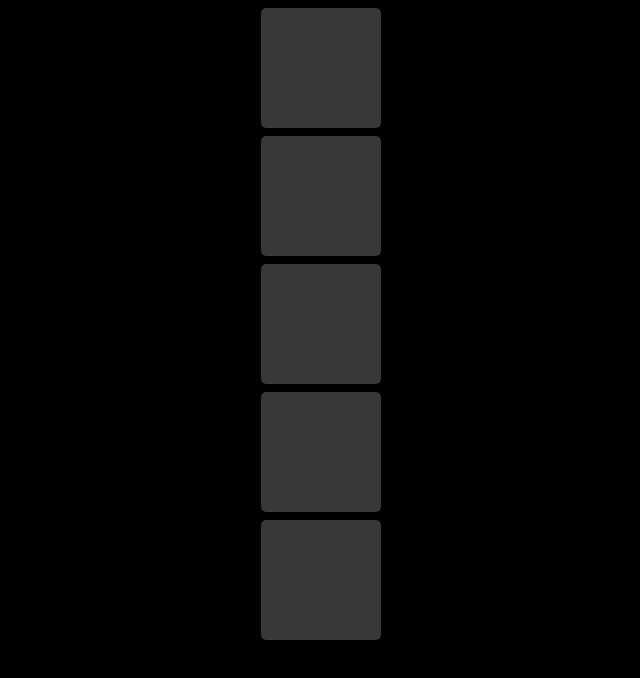
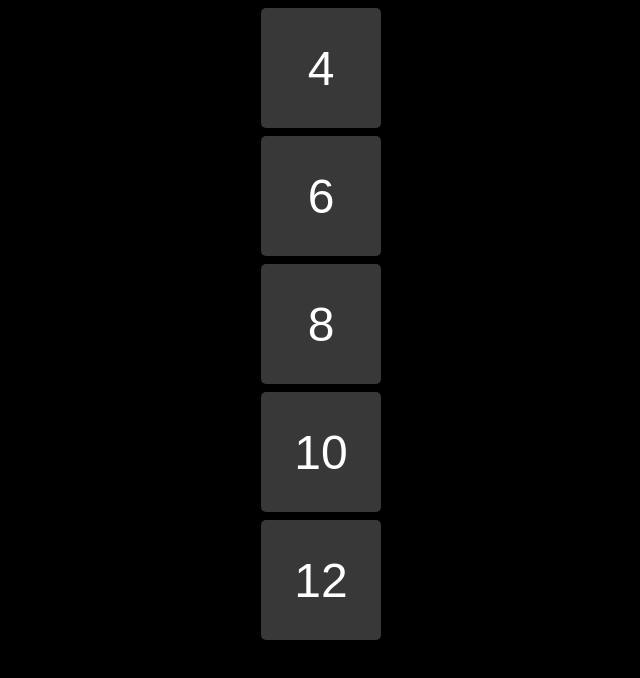
Before and after one commit to PhilipRead/ReactPractice1, a React (Create React App) app: page / in a window 1280 px wide. Shown: the top 678 px of the page, without its empty margins (319-959 px from the left). Built offline with nearby package versions, Linux system fonts and the light colour scheme.

Commit message:
Add board selection logic

```diff
--- a/src/App.js
+++ b/src/App.js
@@ -1,21 +1,10 @@
 import React, { Component } from 'react';
-import Board from './components/Board/Board.js';
 import GameSelect from './components/GameSelect/GameSelect.js';
 import './App.css';
 
 class App extends Component {
-  constructor(props) {
-    super(props);
-    this.state = {
-      gameStarted : false,
-      gameSize : null
-    }
-  }
-
   render() {
-    return this.state.gameStarted
-      ? <Board gameSize={this.state.gameSize}/>
-      : <GameSelect />
+    return <GameSelect />
   }
 }
 
--- a/src/components/GameSelect/GameSelect.js
+++ b/src/components/GameSelect/GameSelect.js
@@ -1,16 +1,40 @@
 import React, { Component } from 'react';
-import Square from '../Square/Square.js';
+import Selection from '../Selection/Selection.js';
+import Board from '../Board/Board.js';
 import './GameSelect.css';
 
 class GameSelect extends Component {
+  constructor(props) {
+    super(props);
+    this.state = {
+      gameStarted : false,
+      gameSize : null
+    }
+  }
+
+  handleSelection = (gameSize) => {
+    let func = () => {
+      this.setState({
+        gameStarted : true,
+        gameSize : gameSize
+      });
+    };
+    return func;
+  }
+
   render() {
-        let squareArr = [];
+    if(this.state.gameStarted) {
+      return <Board gameSize={this.state.gameSize} />
+    }
+
+    let selectionArr = [];
     for(let i = 0; i < 5; i++) {
-          squareArr.push(<Square key={i} squareState='empty'/>);
+      let gs = (i+2)*2;
+      selectionArr.push(<Selection key={i} size={gs} handleSelection={this.handleSelection(gs)}/>);
     }
     return (
       <div className='container selections'>
-            {squareArr}
+        {selectionArr}
       </div>
     );
   }
--- /dev/null
+++ b/src/components/Selection/Selection.css
@@ -0,0 +1,10 @@
+.selection-box {
+    border-radius: 5px;
+    background-color: #383838;
+    color: white;
+    display: flex;
+    align-items: center;
+    justify-content: center;
+    font-family: Arial, Helvetica, sans-serif;
+    font-size: 3em;
+}
--- /dev/null
+++ b/src/components/Selection/Selection.js
@@ -0,0 +1,16 @@
+import React, { Component } from 'react';
+import './Selection.css';
+
+class Selection extends Component {
+    constructor(props) {
+        super(props);
+        this.size = props.size;
+        this.handleSelection = props.handleSelection;
+    }
+
+    render() {
+        return <div className='selection-box' onClick={this.handleSelection}>{this.size}</div>
+    }
+}
+
+export default Selection;
```
Lines whose indentation alone changed are shown as unchanged.
